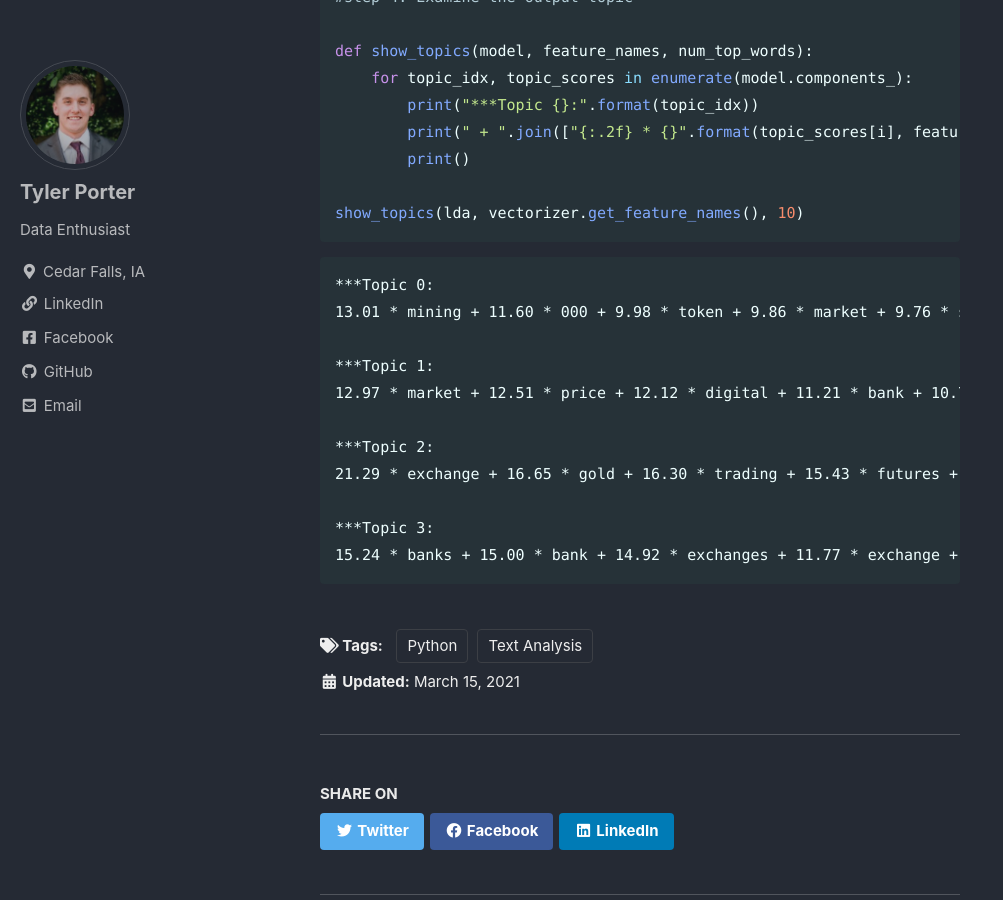
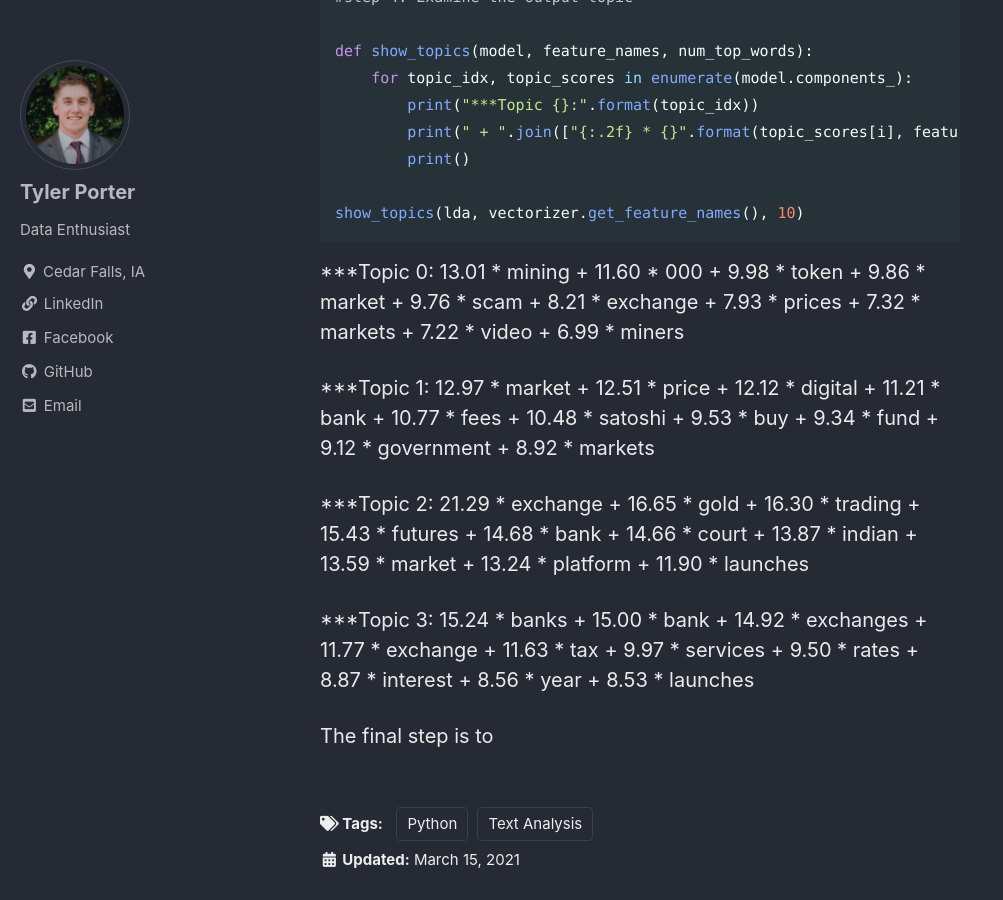
Before and after one commit to tyljporter/typo.github.io, a Jekyll site: the page built from _posts/2021-03-15-Bitcoin.md, in a window 1280 px wide and 900 px high, scrolled down 17079 px. Shown: the whole window, without its empty margins (0-1003 px from the left). Built offline with Jekyll 4.4.1, drawn with Linux system fonts in a browser that asks for light colours; cached includes are drawn as plain includes; some of the changed text lies outside the part shown.

Commit message:
formattingtest

````diff
--- a/_posts/2021-03-15-Bitcoin.md
+++ b/_posts/2021-03-15-Bitcoin.md
@@ -641,15 +641,16 @@ def show_topics(model, feature_names, num_top_words):
 show_topics(lda, vectorizer.get_feature_names(), 10)
 ```
 
+***Topic 0:
+13.01 * mining + 11.60 * 000 + 9.98 * token + 9.86 * market + 9.76 * scam + 8.21 * exchange + 7.93 * prices + 7.32 * markets + 7.22 * video + 6.99 * miners
 
-    ***Topic 0:
-    13.01 * mining + 11.60 * 000 + 9.98 * token + 9.86 * market + 9.76 * scam + 8.21 * exchange + 7.93 * prices + 7.32 * markets + 7.22 * video + 6.99 * miners
+***Topic 1:
+12.97 * market + 12.51 * price + 12.12 * digital + 11.21 * bank + 10.77 * fees + 10.48 * satoshi + 9.53 * buy + 9.34 * fund + 9.12 * government + 8.92 * markets
 
-    ***Topic 1:
-    12.97 * market + 12.51 * price + 12.12 * digital + 11.21 * bank + 10.77 * fees + 10.48 * satoshi + 9.53 * buy + 9.34 * fund + 9.12 * government + 8.92 * markets
+***Topic 2:
+21.29 * exchange + 16.65 * gold + 16.30 * trading + 15.43 * futures + 14.68 * bank + 14.66 * court + 13.87 * indian + 13.59 * market + 13.24 * platform + 11.90 * launches
 
-    ***Topic 2:
-    21.29 * exchange + 16.65 * gold + 16.30 * trading + 15.43 * futures + 14.68 * bank + 14.66 * court + 13.87 * indian + 13.59 * market + 13.24 * platform + 11.90 * launches
+***Topic 3:
+15.24 * banks + 15.00 * bank + 14.92 * exchanges + 11.77 * exchange + 11.63 * tax + 9.97 * services + 9.50 * rates + 8.87 * interest + 8.56 * year + 8.53 * launches
 
-    ***Topic 3:
-    15.24 * banks + 15.00 * bank + 14.92 * exchanges + 11.77 * exchange + 11.63 * tax + 9.97 * services + 9.50 * rates + 8.87 * interest + 8.56 * year + 8.53 * launches
+The final step is to
````
